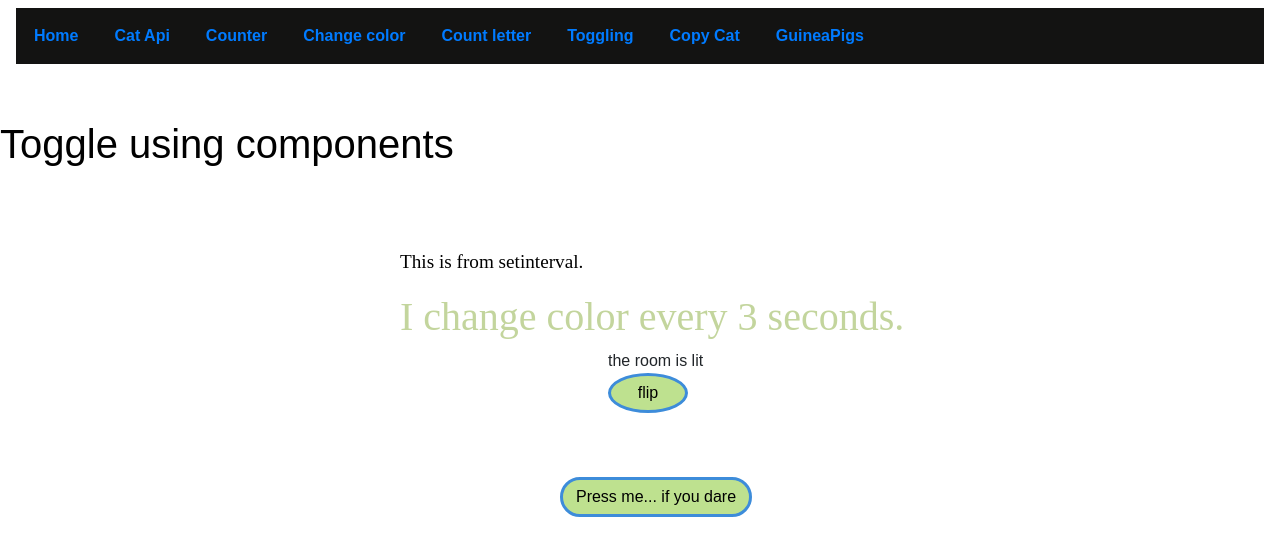
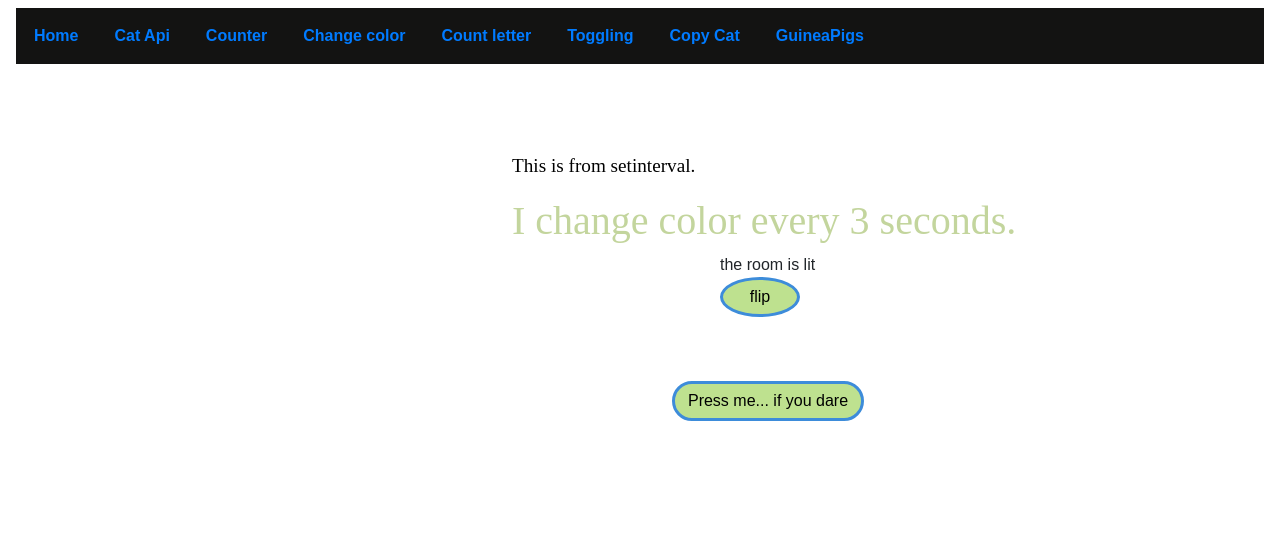
Before and after one commit to Amutha37/React-App-Practice, a React (Create React App) app: page /toggleapp in a window 1280 px wide. Shown: the top 556 px of the page. Built offline with nearby package versions, Linux system fonts and the light colour scheme; the HTML template or start-up script is replaced by a standard one.

Commit message:
removed title in Toggle components.

```diff
--- a/src/Toggle/AppToggle.js
+++ b/src/Toggle/AppToggle.js
@@ -6,7 +6,7 @@ import "./stylestoggle.css";
 export default function AppToggle() {
   return (
     <div className="Appp">
-      <h1>Toggle using components</h1>
+      {/* <h1>Toggle using components</h1> */}
 
       <RandomColor />
       <Room />
--- a/src/Toggle/stylestoggle.css
+++ b/src/Toggle/stylestoggle.css
@@ -39,3 +39,6 @@
   margin-left: 32rem;
   font-size: 2rem;
 }
+.Appp {
+  margin-left: 7rem;
+}
```
